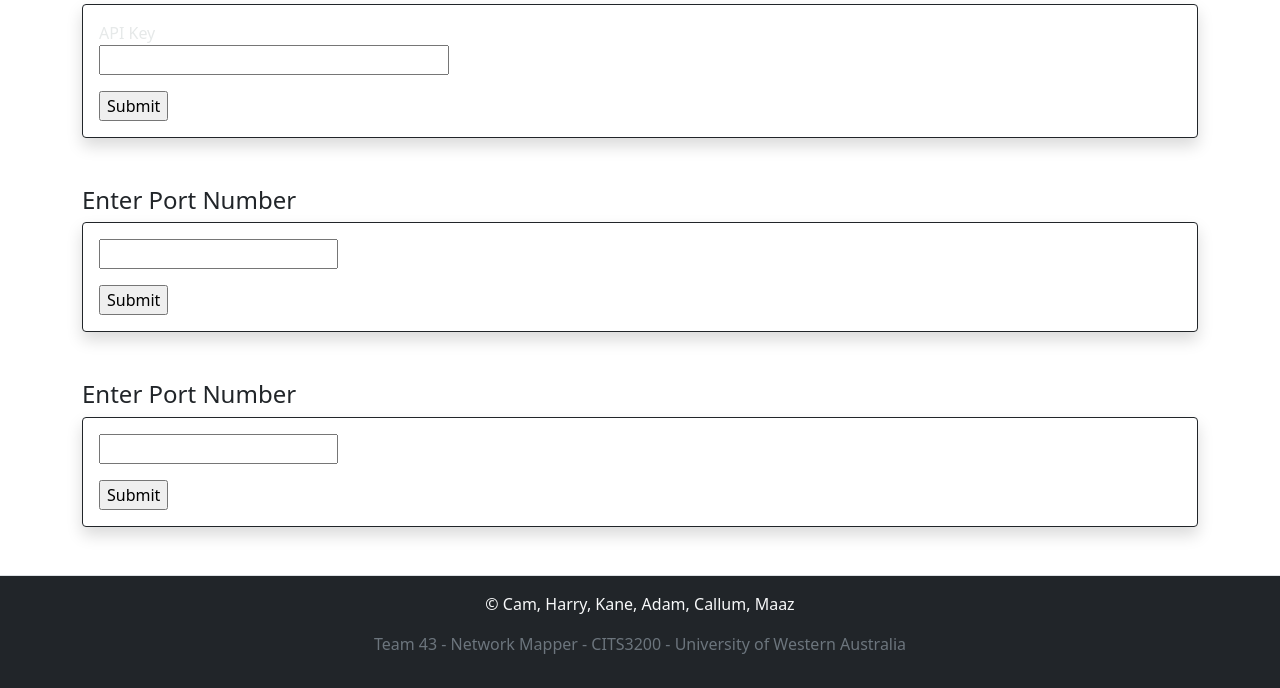
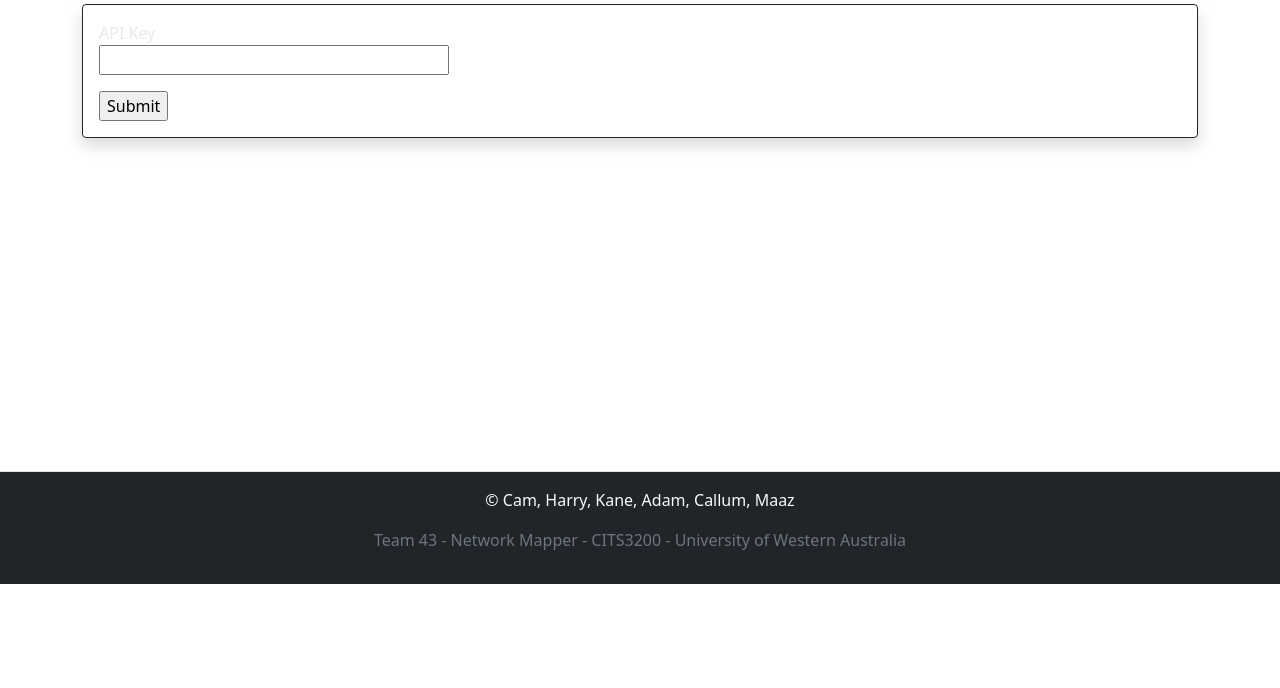
Before and after one commit to Lockcd11/CITS3200-Team43, a Flask app: template Combined/app/templates/researchers.html in a window 1280 px wide. Shown: the part 428-1116 px from the top of the page. After the commit the page ends 1012 px from the top, so only its background shows below. Run offline with Flask 2, Linux system fonts and the light colour scheme; the template is opened without the code that fills it: values that come from a table or form of the project are taken from there, others are empty.

Commit message:
Update researchers.html

```diff
--- a/Combined/app/templates/researchers.html
+++ b/Combined/app/templates/researchers.html
@@ -15,8 +15,6 @@
     <script src="https://cdn.jsdelivr.net/npm/bootstrap@5.0.2/dist/js/bootstrap.bundle.min.js"
         integrity="sha384-MrcW6ZMFYlzcLA8Nl+NtUVF0sA7MsXsP1UyJoMp4YLEuNSfAP+JcXn/tWtIaxVXM" crossorigin="anonymous"
         defer></script>
-    <!-- <script src="{{url_for('static',filename = 'js/neovs.js')}}"></script> -->
-    <script src='../static/js/neovs.js'></script>
 </head>
 
 <body>
@@ -71,6 +69,7 @@
                         <input type="number" class="form-control" id="scopusIDForm">
                         -->
                     </div>
+                    {{ form1.addremoveupdate() }}{{ form1.addremoveupdate.Add }}{{ form1.addremoveupdate.Remove }}{{ form1.addremoveupdate.Update }}
                     {{ form1.senior() }}{{ form1.senior.label }}
                     {{ form1.submit() }}
                     <!--<button id="addKeyBtn" type="submit" class="btn btn-primary-c">Submit</button>
@@ -93,26 +92,6 @@
                     -->
                 </form>
             </div>
-
-            <div>
-                <h4 class="text-dark">Enter Port Number</h4>
-                <form class="mb-5 border border-dark rounded shadow p-3">
-                    <div class="mb-3">
-                        <input type="number" id="portNumber">
-                    </div>
-                    <input type="submit" id='port'  onclick="getPort()">
-                </form>
-            </div>
-            <div>
-                <h4 class="text-dark">Enter Port Number</h4>
-                <form class="mb-5 border border-dark rounded shadow p-3">
-                    <div class="mb-3">
-                        <input type="password" id="password">
-                    </div>
-                    <input type="submit" onclick="getPassword()">
-                </form>
-            </div>
-
     </section>
 
     <footer class="border-top">
```
